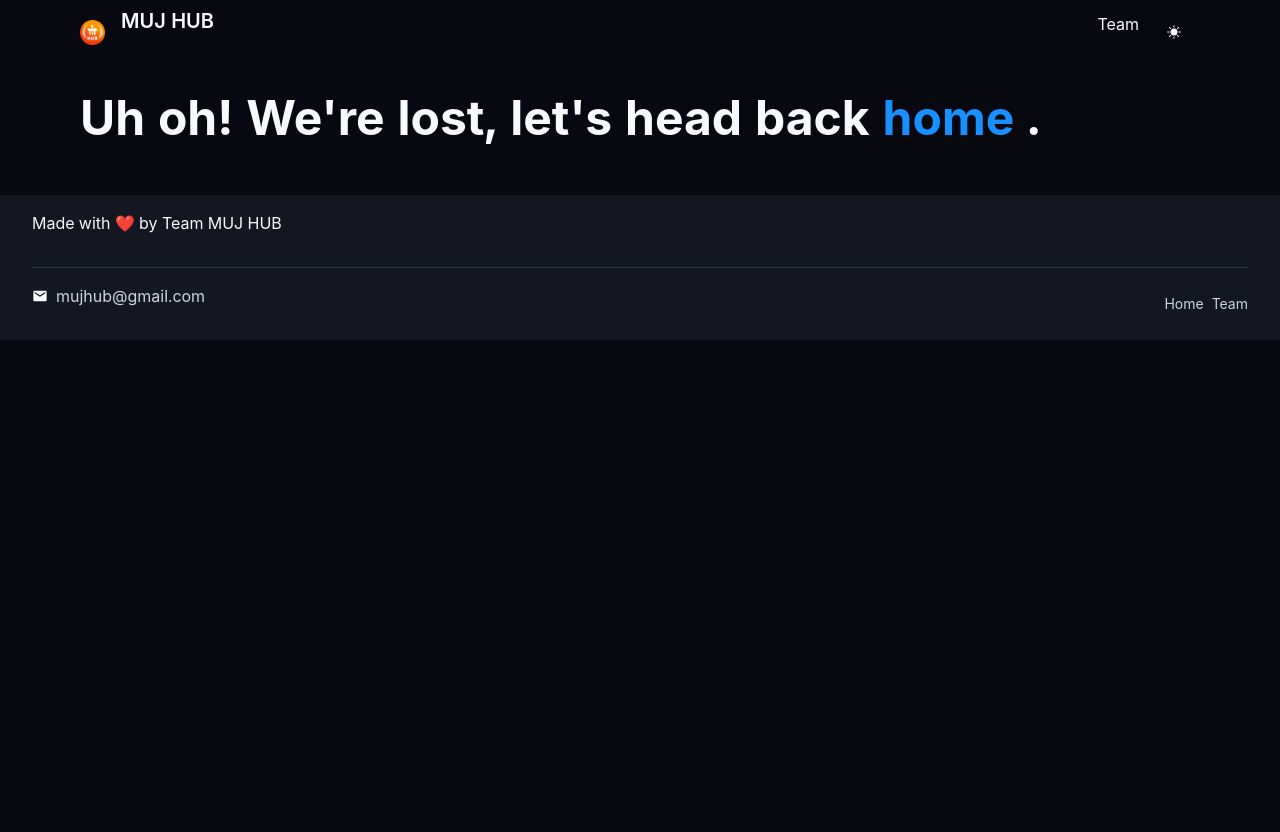
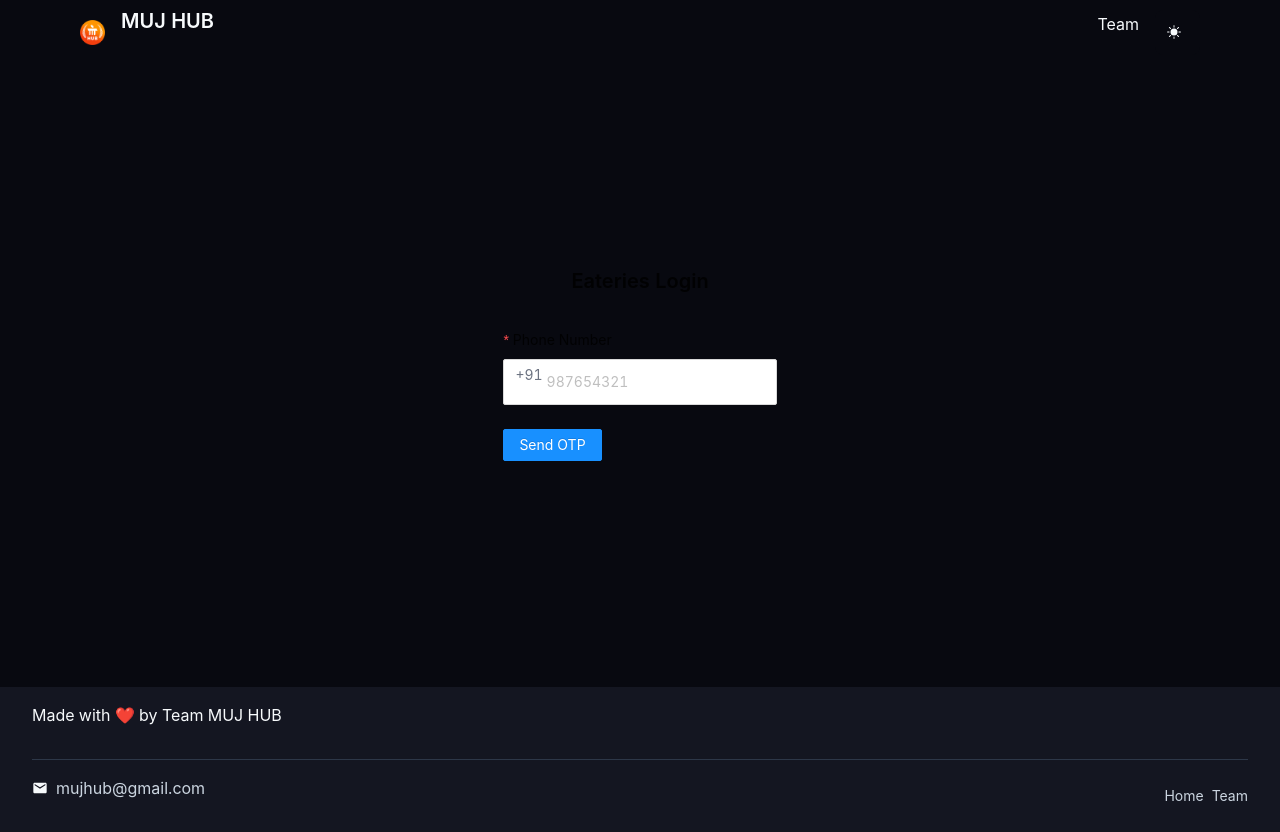
Before and after one commit to mujhub/website, a React (Create React App) app: page /eateries/login in a window 1280 px wide. Before the commit the page ends 800 px from the top, so only its background shows below. Built offline with nearby package versions, Linux system fonts and the light colour scheme; no server answers.

Commit message:
feat: add login ui

```diff
--- a/src/App.jsx
+++ b/src/App.jsx
@@ -13,7 +13,7 @@ import Team from "./pages/Team";
 import { AuthProvider } from "./contexts/Auth";
 
 import MessRoutes from "./routes/MessRoutes";
-
+import EateriesRoutes from "./routes/EateriesRoutes";
 import useLocalTheme from "./helper/themeHandler";
 import GlobalStyle from "./helper/globalStyle";
 
@@ -37,6 +37,9 @@ const App = () => {
               <Route path="/mess">
                 <MessRoutes />
               </Route>
+              <Route path="/eateries">
+                <EateriesRoutes />
+              </Route>
               <Route component={NotFound} />
             </Switch>
             <Footer />
--- /dev/null
+++ b/src/pages/EateriesDashboard/Login/Login.bl.js
@@ -0,0 +1,56 @@
+import { useState } from "react";
+import { useHistory } from "react-router-dom";
+
+import { message, Form } from "antd";
+
+const isPhoneNumberValid = value => value.match(/\d/g).length === 10;
+const isOtpValid = value => value.match(/\d/g).length === 6;
+
+export const useForm = () => {
+  const history = useHistory();
+  const [formRef] = Form.useForm();
+  const [isOtpSent, setIsOtpSent] = useState(false);
+
+  const onReset = () => {
+    formRef.resetFields();
+    setIsOtpSent(false);
+  };
+
+  const onSubmit = ({ phoneNumber, otp }) => {
+    // TODO: verify otp
+
+    // on success
+    if (isOtpValid(otp)) {
+      message.success("Successful", 5);
+      history.push("/eateries/dashboard");
+    } else {
+      message.error("OTP is invalid", 5);
+      formRef.current.setFieldsValue({
+        otp: "",
+      });
+    }
+  };
+
+  const sendOtp = () => {
+    const phoneNumber = formRef.current.getFieldValue("phoneNumber");
+    if (isPhoneNumberValid(phoneNumber)) {
+      message.success(`OTP Sent to ${phoneNumber}`, 5);
+      // TODO: otp service
+      setIsOtpSent(true);
+    } else message.error("Invalid Phone Number", 5);
+  };
+
+  const onSubmitError = errorInfo => {
+    message.error("Failed to submit form, try again later", 5);
+    console.log("Failed:", errorInfo);
+  };
+
+  const helper = {
+    onSubmit,
+    onReset,
+    sendOtp,
+    onSubmitError,
+  };
+
+  return [formRef, isOtpSent, helper];
+};
--- /dev/null
+++ b/src/pages/EateriesDashboard/Login/index.jsx
@@ -0,0 +1,82 @@
+import React from "react";
+
+// components
+import { Form, Input, Button } from "antd";
+import { Container } from "../../../styles/components/EateriesStyles";
+
+// business logic
+import { useForm } from "./Login.bl";
+
+const EateriesLogin = () => {
+  const [formRef, isOtpSent, helpers] = useForm();
+  const { onSubmit, onReset, sendOtp, onSubmitError } = helpers;
+
+  return (
+    <Container className="flex justify-center items-center gap-6 flex-col m-auto">
+      <h2 className="text-xl font-semibold text-left">Eateries Login</h2>
+      <Form
+        ref={formRef}
+        layout="vertical"
+        onFinish={onSubmit}
+        onFinishFailed={onSubmitError}
+      >
+        <Form.Item
+          label="Phone Number"
+          name="phoneNumber"
+          rules={[
+            {
+              required: true,
+              message: "Please input your phone number!",
+            },
+          ]}
+        >
+          <Input
+            prefix={<p className="text-gray-500">+91</p>}
+            disabled={isOtpSent}
+            placeholder="987654321"
+          />
+        </Form.Item>
+
+        {!isOtpSent && (
+          <Form.Item wrapperCol={{ offset: 0, span: 16 }}>
+            <Button type="primary" htmlType="button" onClick={sendOtp}>
+              Send OTP
+            </Button>
+          </Form.Item>
+        )}
+
+        {isOtpSent && (
+          <>
+            <Form.Item
+              label="OTP"
+              name="otp"
+              rules={[
+                {
+                  required: true,
+                  message: "Please input the One Time Password!",
+                },
+              ]}
+            >
+              <Input.Password placeholder="000000" />
+            </Form.Item>
+
+            <div className="flex gap-5">
+              <Form.Item wrapperCol={{ offset: 0, span: 16 }}>
+                <Button type="primary" htmlType="submit">
+                  Submit
+                </Button>
+              </Form.Item>
+              <Form.Item wrapperCol={{ offset: 0, span: 16 }}>
+                <Button type="ghost" htmlType="button" onClick={onReset}>
+                  Reset
+                </Button>
+              </Form.Item>
+            </div>
+          </>
+        )}
+      </Form>
+    </Container>
+  );
+};
+
+export default EateriesLogin;
--- /dev/null
+++ b/src/pages/EateriesDashboard/index.jsx
@@ -0,0 +1,9 @@
+import React from "react";
+
+import { Container } from "../../styles/components/EateriesStyles";
+
+const EateriesDashboard = () => (
+  <Container className="flex justify-center items-center">Dashboard</Container>
+);
+
+export default EateriesDashboard;
--- /dev/null
+++ b/src/routes/EateriesRoutes.js
@@ -0,0 +1,23 @@
+import React from "react";
+import { Switch, Route, useRouteMatch } from "react-router-dom";
+// import PrivateRoute from "./PrivateRoute";
+import EateriesDashboard from "../pages/EateriesDashboard";
+import EateriesLogin from "../pages/EateriesDashboard/Login";
+
+const EateriesRoutes = () => {
+  const { path } = useRouteMatch();
+  return (
+    <Switch>
+      {/* // TODO: Add auth */}
+      <Route exact path={`${path}/dashboard`}>
+        <EateriesDashboard />
+      </Route>
+
+      <Route path={`${path}/login`}>
+        <EateriesLogin />
+      </Route>
+    </Switch>
+  );
+};
+
+export default EateriesRoutes;
--- /dev/null
+++ b/src/styles/components/EateriesStyles.js
@@ -0,0 +1,5 @@
+import styled from "styled-components";
+
+export const Container = styled.main`
+  min-height: calc(100vh - 113px - 96px);
+`;
```
Also changed, not shown: src/pages/Eateries.jsx (added).
